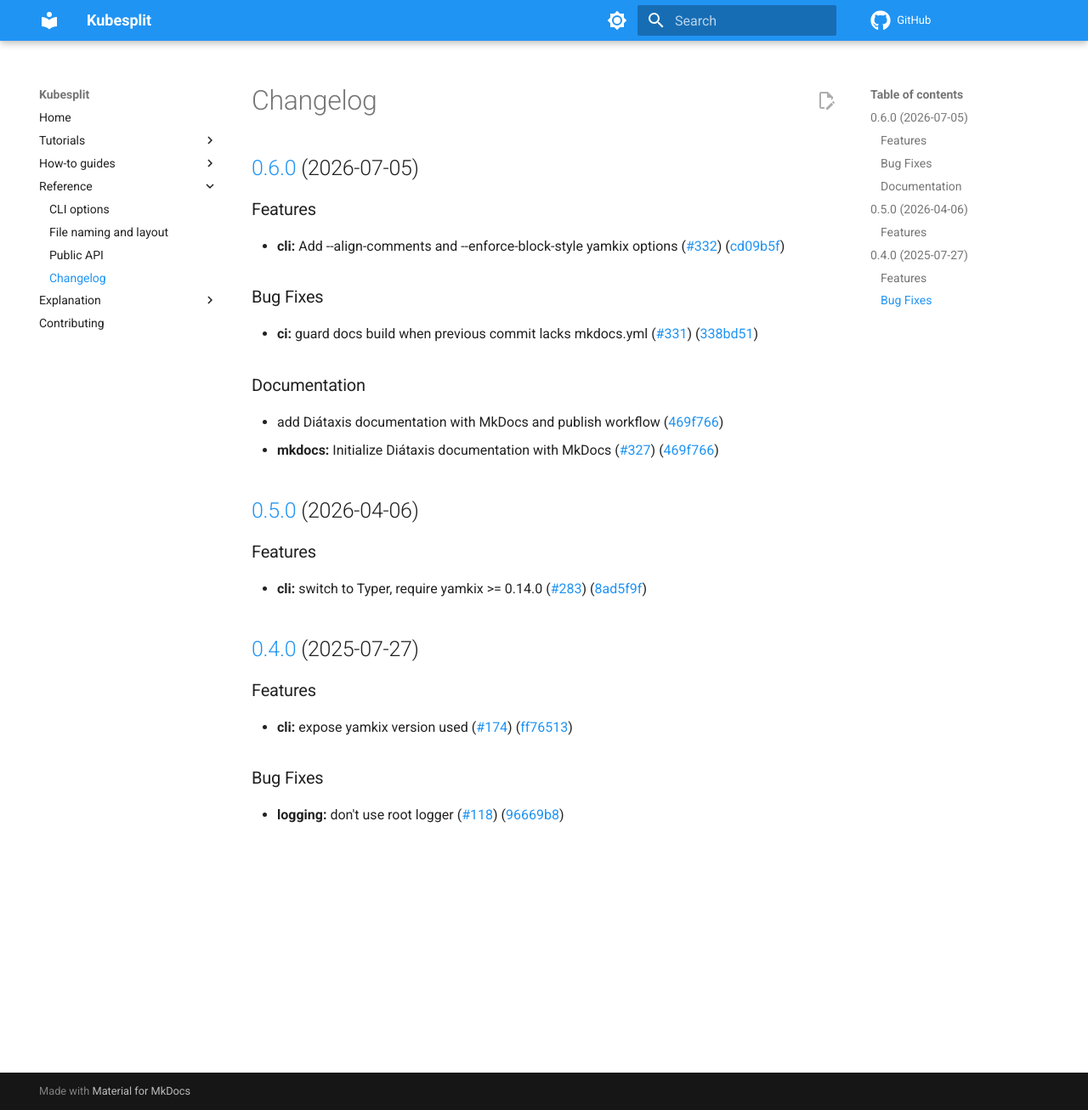
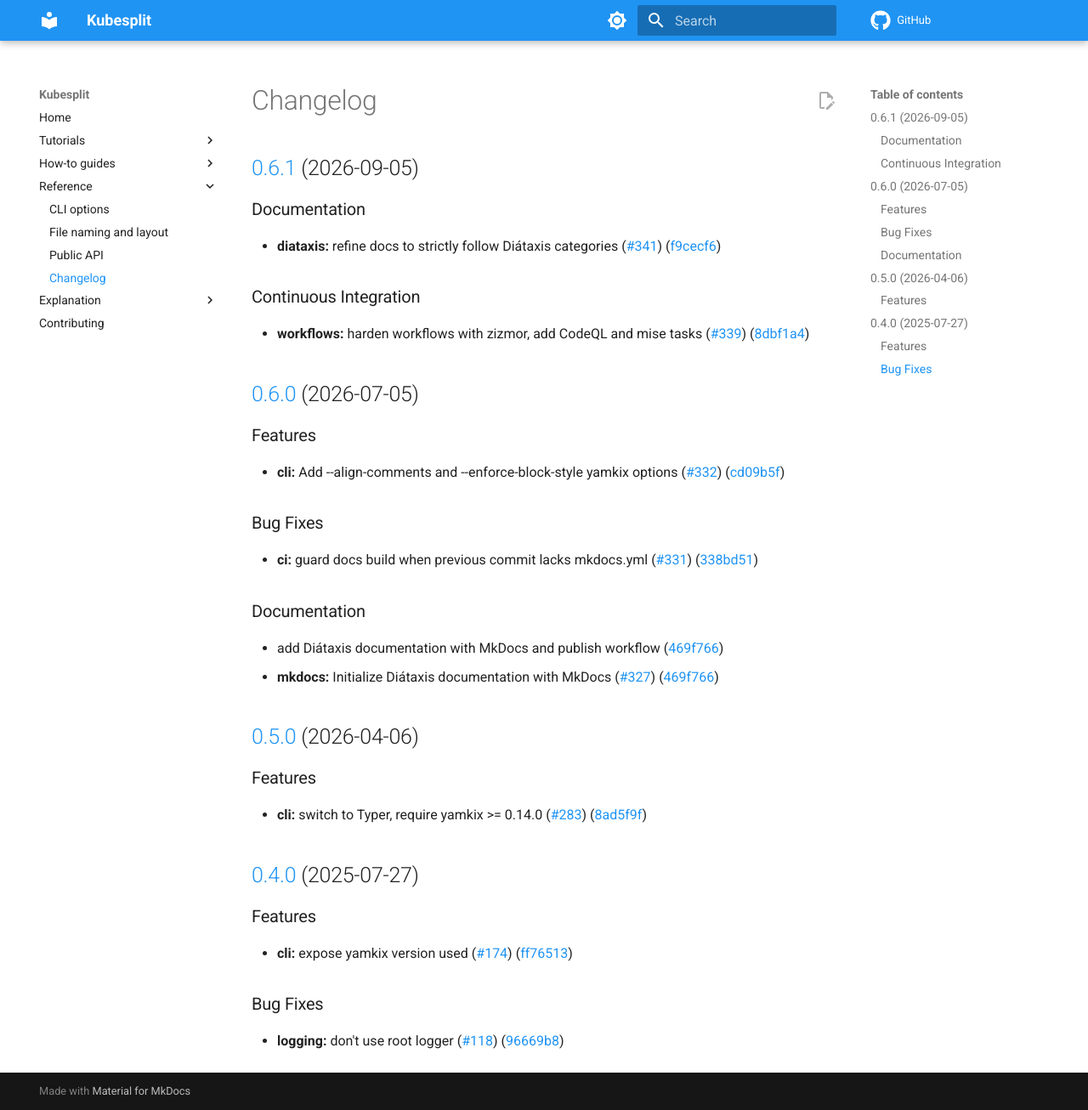
Before and after one commit to looztra/kubesplit, an MkDocs documentation site: the page built from docs/changelog.md, in a window 1280 px wide and 1306 px high. Shown: the whole window at 85% size. Built offline with MkDocs 1.6.1 and Material for MkDocs 9.7.7, drawn with Linux system fonts in a browser that asks for light colours; comment, search, counter and statistics services are not loaded.

Commit message:
chore(main): release 0.6.1

```diff
--- a/docs/changelog.md
+++ b/docs/changelog.md
@@ -1,4 +1,16 @@
 # Changelog
+
+## [0.6.1](https://github.com/looztra/kubesplit/compare/v0.6.0...v0.6.1) (2026-09-05)
+
+
+### Documentation
+
+* **diataxis:** refine docs to strictly follow Diátaxis categories ([#341](https://github.com/looztra/kubesplit/issues/341)) ([f9cecf6](https://github.com/looztra/kubesplit/commit/f9cecf6a6c680e06e7cd9b4dd2887685fc462d3d))
+
+
+### Continuous Integration
+
+* **workflows:** harden workflows with zizmor, add CodeQL and mise tasks ([#339](https://github.com/looztra/kubesplit/issues/339)) ([8dbf1a4](https://github.com/looztra/kubesplit/commit/8dbf1a496df2a9df98657ac29ef9c9d4070575e2))
 
 ## [0.6.0](https://github.com/looztra/kubesplit/compare/v0.5.0...v0.6.0) (2026-07-05)
 
--- a/version.txt
+++ b/version.txt
@@ -1 +1 @@
-0.6.0
+0.6.1
```
Also changed, not shown: .release-please-manifest.json.
